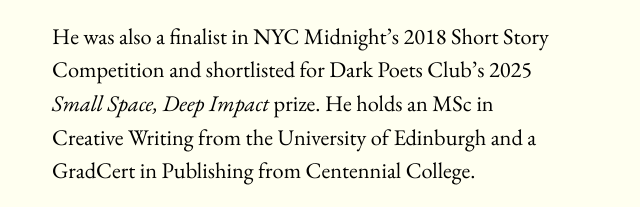
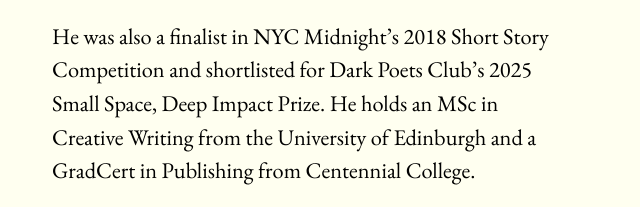
Before and after one commit to michaelmarshall-bot/bymm-site, a plain HTML site: page index.html in a window 1280 px wide. Shown: the part 698-905 px from the top of the page, 338-978 px from the left. Drawn offline with nearby package versions, Linux system fonts and the light colour scheme; a web font is replaced by a local one.

Commit message:
[Index] Copy correction
Dropped italics from Small Space, Deep Impact prize for formatting consistency

```diff
--- a/index.html
+++ b/index.html
@@ -172,7 +172,7 @@
             </div>
         </div>
         <div class="gridBody">
-            <p>He was also a finalist in NYC Midnight’s 2018 Short Story Competition and shortlisted for Dark Poets Club&rsquo;s 2025 <i>Small Space, Deep Impact</i> prize. He holds an MSc in Creative Writing from the University of Edinburgh and a GradCert in Publishing from Centennial College.</p>
+            <p>He was also a finalist in NYC Midnight’s 2018 Short Story Competition and shortlisted for Dark Poets Club&rsquo;s 2025 Small Space, Deep Impact Prize. He holds an MSc in Creative Writing from the University of Edinburgh and a GradCert in Publishing from Centennial College.</p>
 
             <p>Originally from the UK, he now lives in Ontario, Canada where he makes music, hosts workshops, moderates author events, and learns as much as he teaches.</p>
         </div>
```
